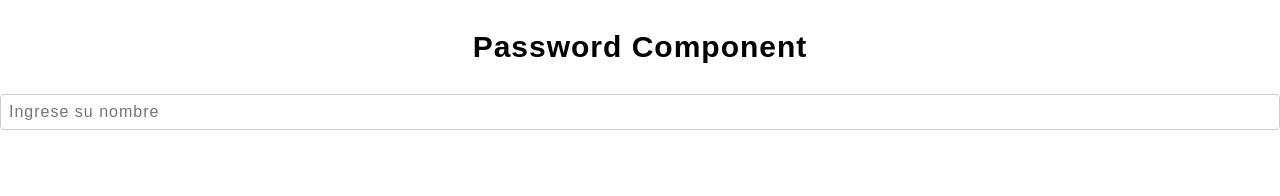
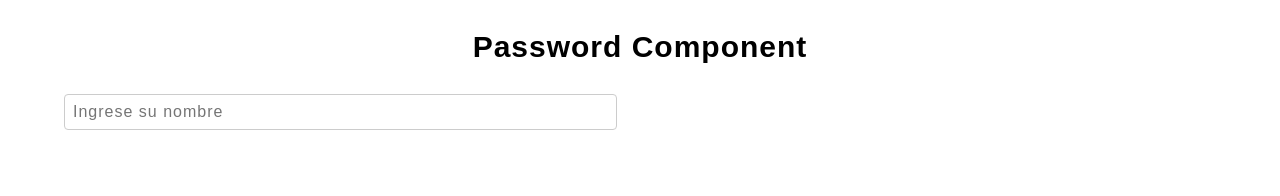
Before and after one commit to LRegalado1996/Password-Checker-Qventus, a React (Create React App) app: page / in a window 1280 px wide. Shown: the top 196 px of the page. Built offline with nearby package versions, Linux system fonts and the light colour scheme.

Commit message:
Create passwordCheckerContainer styles

```diff
--- a/src/Components/Input/style.scss
+++ b/src/Components/Input/style.scss
@@ -4,6 +4,7 @@
   display: flex;
   flex-direction: column;
   margin-bottom: 16px;
+  width: 48%;
 
   .inputLabel {
     margin-bottom: 8px;
--- /dev/null
+++ b/src/Components/PasswordValidator/index.jsx
@@ -0,0 +1,8 @@
+import React from "react";
+import "./style.scss";
+
+const PasswordValidator = ({ value }) => {
+  return <div className="PasswordValidator"></div>;
+};
+
+export default PasswordValidator;
--- /dev/null
+++ b/src/Components/PasswordValidator/style.scss
@@ -0,0 +1,5 @@
+@import "../../Assets/variables";
+
+.PasswordValidator {
+  width: 48%;
+}
--- a/src/Components/index.jsx
+++ b/src/Components/index.jsx
@@ -1,2 +1,3 @@
 export { default as Title } from "./Title";
 export { default as Input } from "./Input";
+export { default as PasswordValidator } from "./PasswordValidator";
--- a/src/Pages/PasswordCheckerPage/index.jsx
+++ b/src/Pages/PasswordCheckerPage/index.jsx
@@ -1,5 +1,5 @@
 import React, { useState } from "react";
-import { Title, Input } from "../../Components";
+import { Title, Input, PasswordValidator } from "../../Components";
 import "./style.scss";
 
 const PasswordCheckerPage = () => {
@@ -20,6 +20,8 @@ const PasswordCheckerPage = () => {
           value={inputValue}
           onChange={handleInputChange}
         />
+
+        <PasswordValidator />
       </div>
     </div>
   );
--- a/src/Pages/PasswordCheckerPage/style.scss
+++ b/src/Pages/PasswordCheckerPage/style.scss
@@ -1,10 +1,11 @@
 @import "../../Assets/variables";
 
-.HomePage {
-  h1 {
-    font-size: $titleTextSize;
-    text-align: center;
-    margin-bottom: 40px;
-    color: $firstColor;
+.PasswordCheckerPage {
+  width: 90%;
+  margin: 10px auto;
+  .passwordCheckerContainer {
+    display: flex;
+    justify-content: space-between;
+    align-items: center;
   }
 }
```
